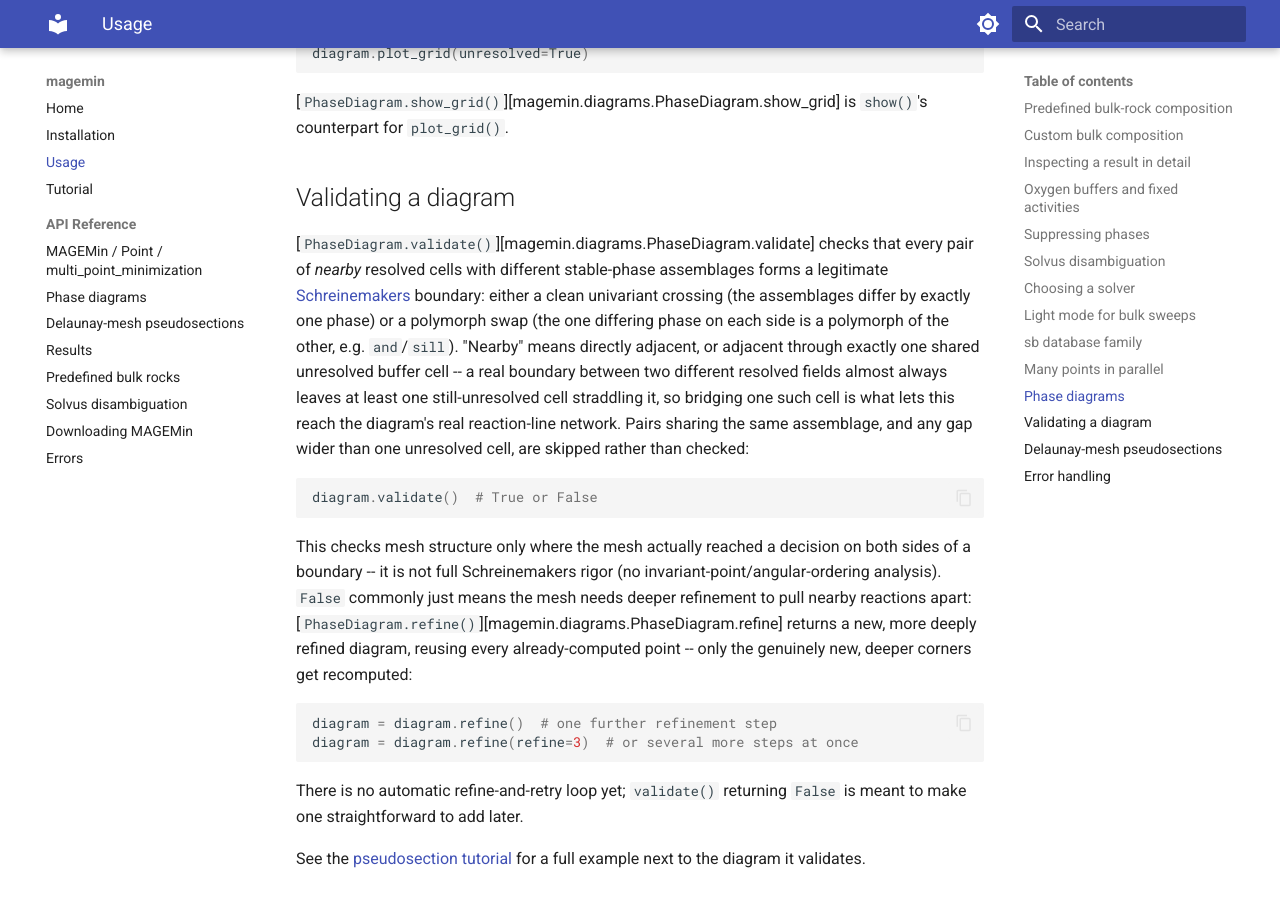
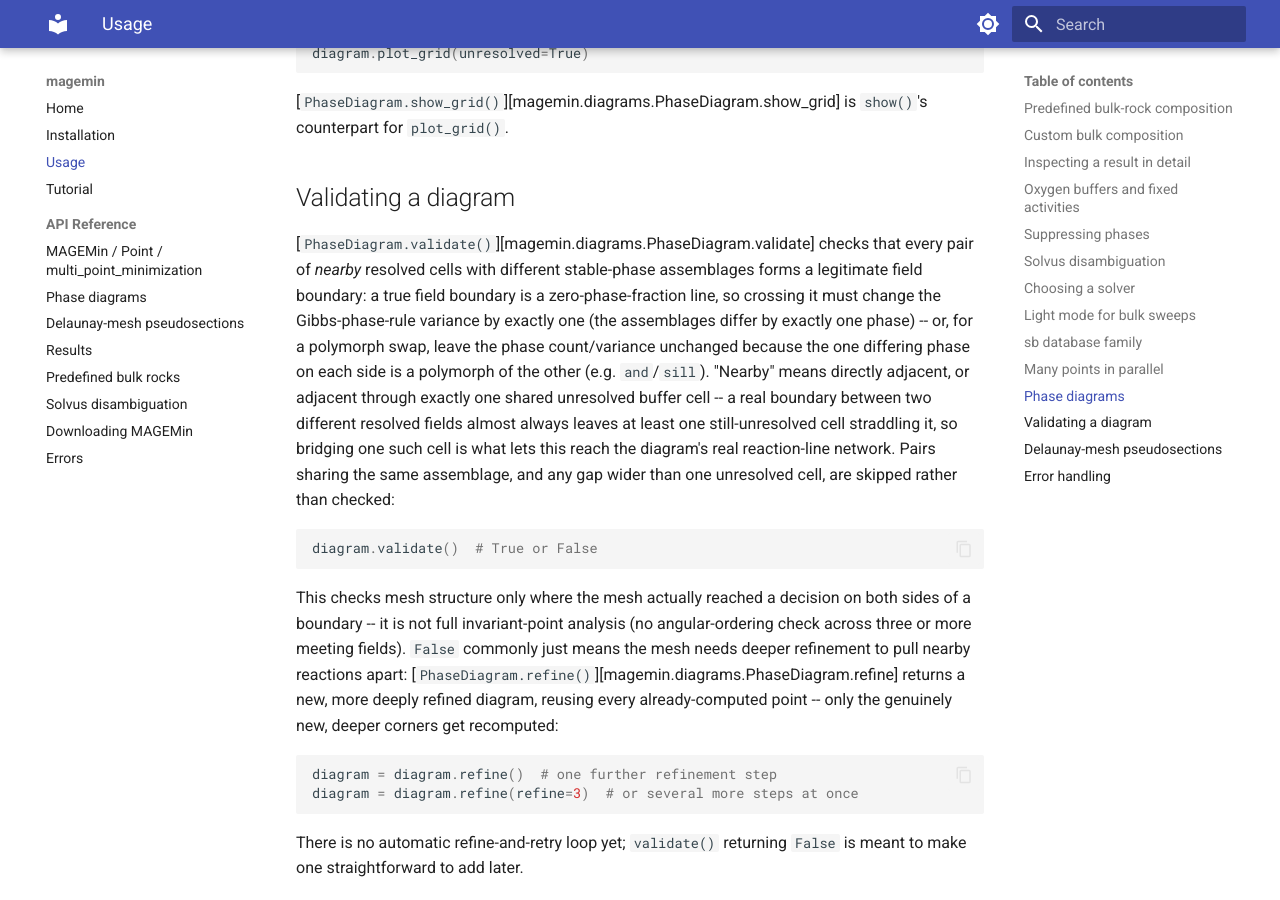
Before and after one commit to ondrolexa/MAGEMin_py, an MkDocs documentation site: the page built from docs/usage.md, in a window 1280 px wide and 900 px high, scrolled down 6092 px. Built offline with MkDocs 1.6.1 and Material for MkDocs 9.7.7, drawn with Linux system fonts in a browser that asks for light colours.

Commit message:
all + DEW documented

````diff
--- a/docs/usage.md
+++ b/docs/usage.md
@@ -287,10 +287,11 @@ for `plot_grid()`.
 ## Validating a diagram
 
 [`PhaseDiagram.validate()`][magemin.diagrams.PhaseDiagram.validate] checks that every pair of
-*nearby* resolved cells with different stable-phase assemblages forms a legitimate
-[Schreinemakers](https://en.wikipedia.org/wiki/Schreinemaker%27s_analysis) boundary: either a
-clean univariant crossing (the assemblages differ by exactly one phase) or a polymorph swap (the
-one differing phase on each side is a polymorph of the other, e.g. `and`/`sill`). "Nearby" means
+*nearby* resolved cells with different stable-phase assemblages forms a legitimate field
+boundary: a true field boundary is a zero-phase-fraction line, so crossing it must change the
+Gibbs-phase-rule variance by exactly one (the assemblages differ by exactly one phase) -- or, for
+a polymorph swap, leave the phase count/variance unchanged because the one differing phase on
+each side is a polymorph of the other (e.g. `and`/`sill`). "Nearby" means
 directly adjacent, or adjacent through exactly one shared unresolved buffer cell -- a real
 boundary between two different resolved fields almost always leaves at least one still-unresolved
 cell straddling it, so bridging one such cell is what lets this reach the diagram's real
@@ -302,7 +303,8 @@ diagram.validate()  # True or False
 ```
 
 This checks mesh structure only where the mesh actually reached a decision on both sides of a
-boundary -- it is not full Schreinemakers rigor (no invariant-point/angular-ordering analysis).
+boundary -- it is not full invariant-point analysis (no angular-ordering check across three or
+more meeting fields).
 `False` commonly just means the mesh needs deeper refinement to pull nearby reactions apart:
 [`PhaseDiagram.refine()`][magemin.diagrams.PhaseDiagram.refine] returns a new, more deeply refined
 diagram, reusing every already-computed point -- only the genuinely new, deeper corners get
````
Also changed, not shown: README.md (+1 -0 lines), docs/index.md (+1 -0 lines), docs/tutorial_pseudosection.md (+3 -3 lines), 4 other files.
